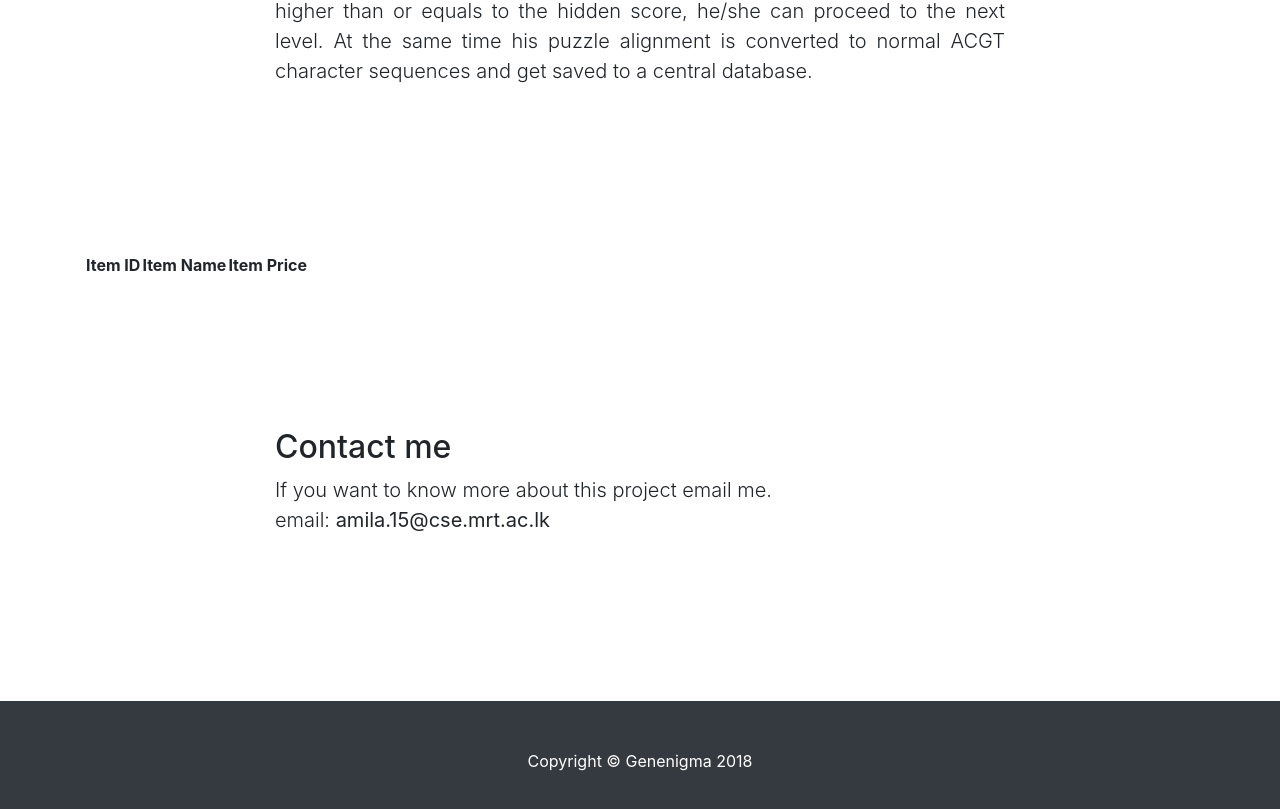
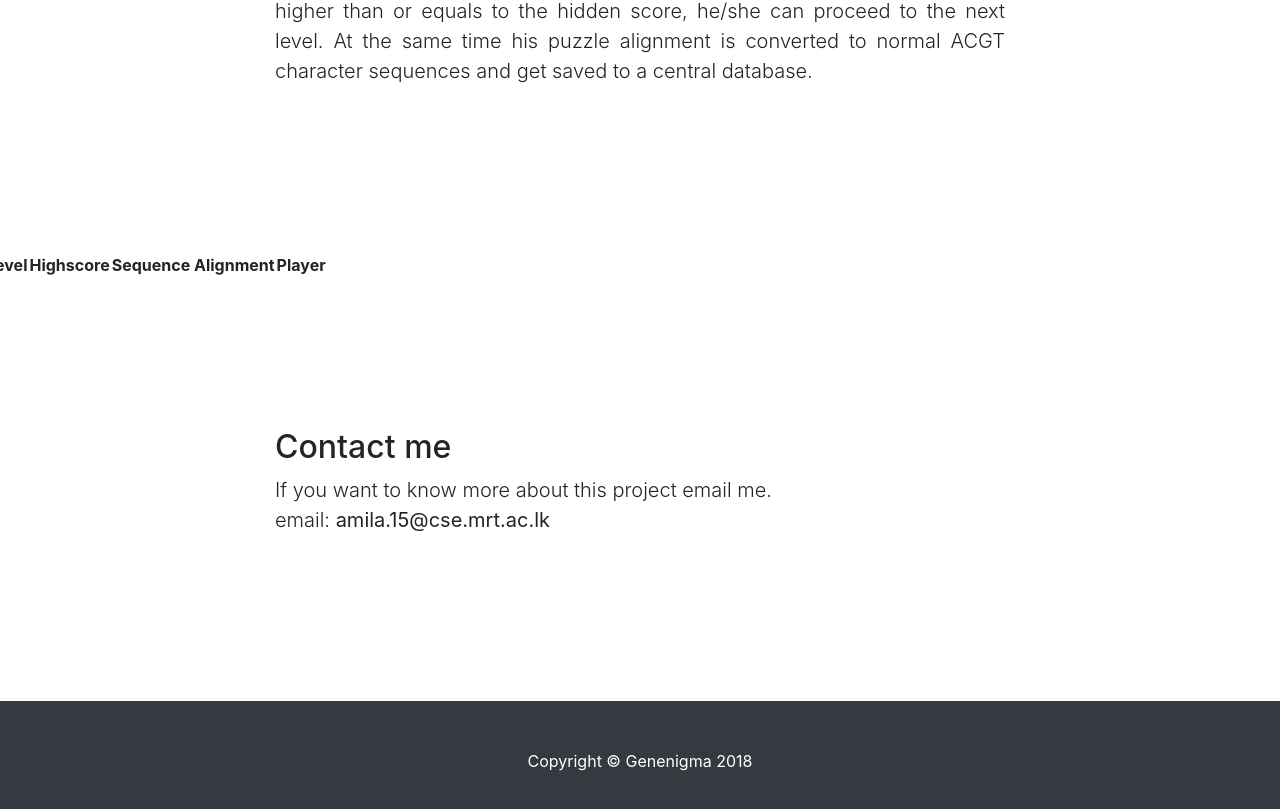
Before and after one commit to Amila-Rukshan/Amila-Rukshan.github.io, a website with bundled scripts: page index.html in a window 1280 px wide. Shown: the part 1076-1885 px from the top of the page. Built offline with nearby package versions, Linux system fonts and the light colour scheme.

Commit message:
Update index.html

```diff
--- a/index.html
+++ b/index.html
@@ -60,13 +60,14 @@
       </div>
     </section>
 
-    <div class="container">
+   <div class="row">
         <table id="table" data-height="460">
         <thead>
             <tr>
-                <th data-field="id">Item ID</th>
-                <th data-field="name">Item Name</th>
-                <th data-field="price">Item Price</th>
+                <th data-field="level">Level</th>
+                <th data-field="score">Highscore</th>
+                <th data-field="alignment">Sequence Alignment</th>
+                <th data-field="player">Player</th>
             </tr>
         </thead>
     </table>
```
